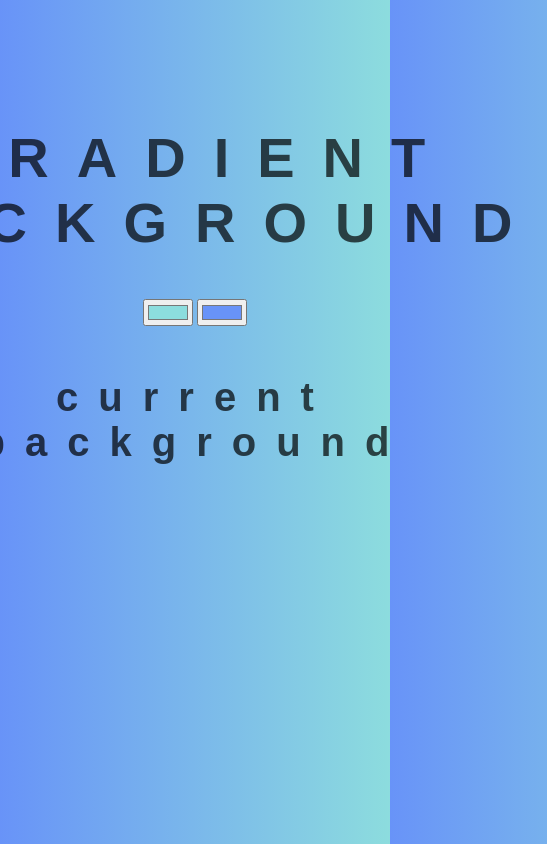
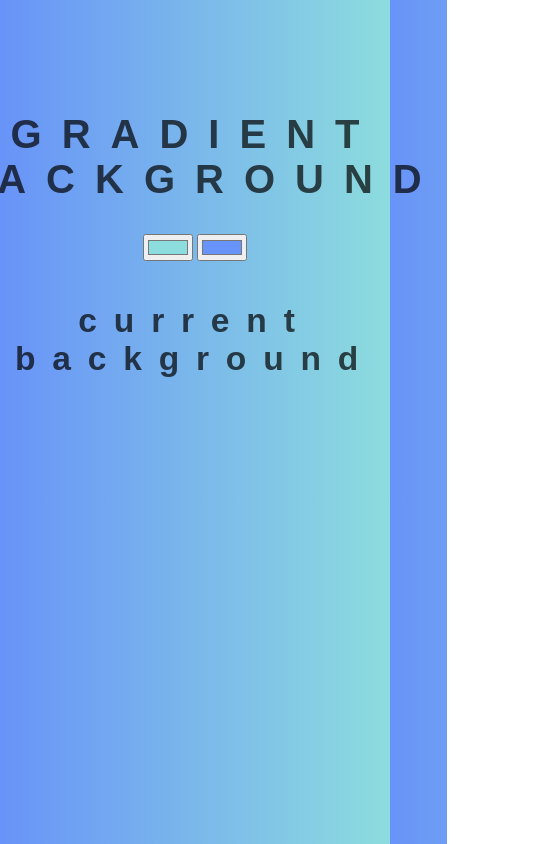
Before and after one commit to nikpiao-dev/gradient-color, a plain HTML site: page index.html in a window 390 px wide. Shown: the whole page, 547 px wide, since content can reach past the window. Drawn offline with Linux system fonts and the light colour scheme.

Commit message:
added media query for mobile in css

```diff
--- a/main.css
+++ b/main.css
@@ -31,3 +31,13 @@ h2
     padding: 0.4em;
     letter-spacing: 0.5em;
 }
+
+@media only screen and (max-width: 768px) {
+    h1 {
+        font-size: 2.5rem;
+    }
+
+    h2 {
+        font-size: 2.1rem;
+    }
+}
```
